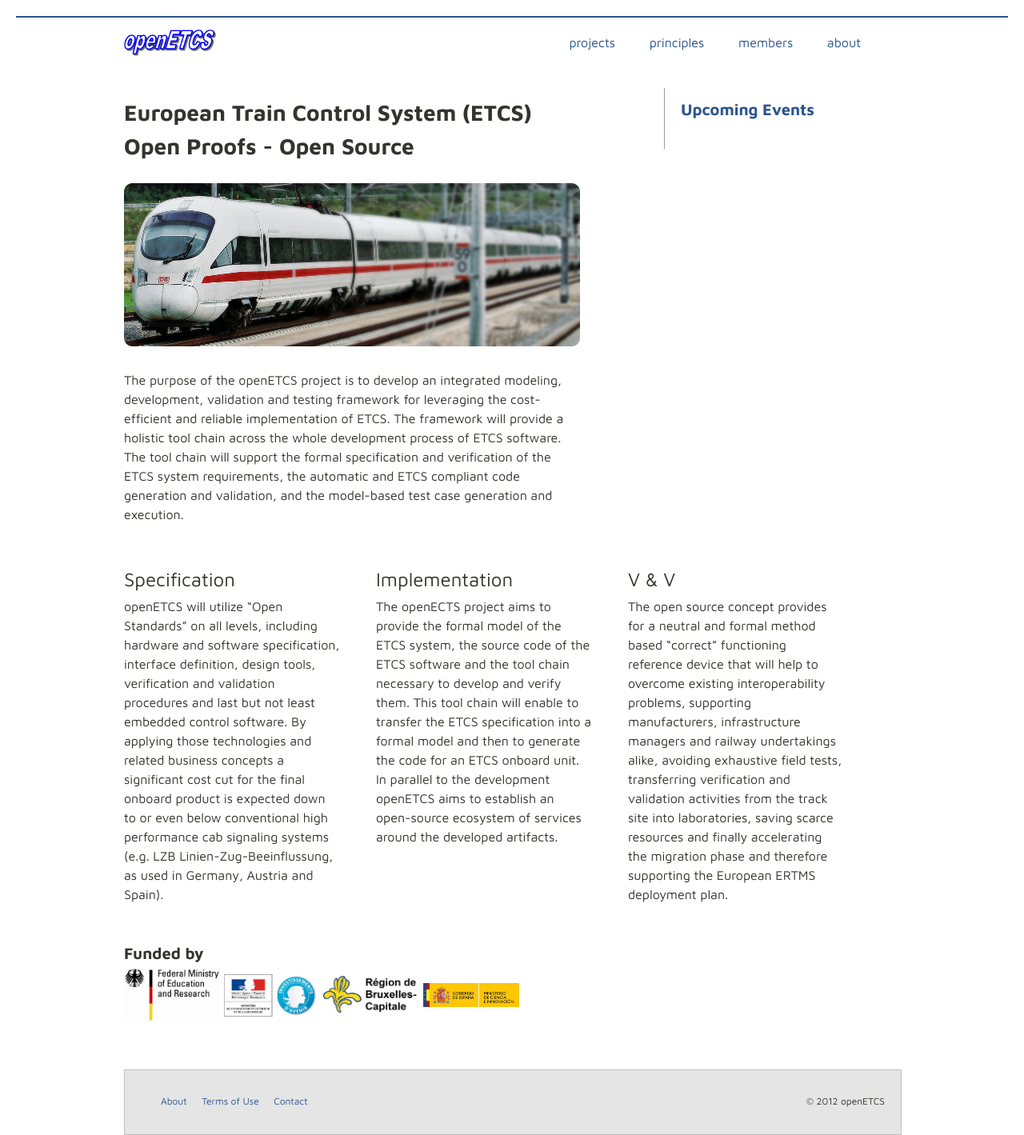
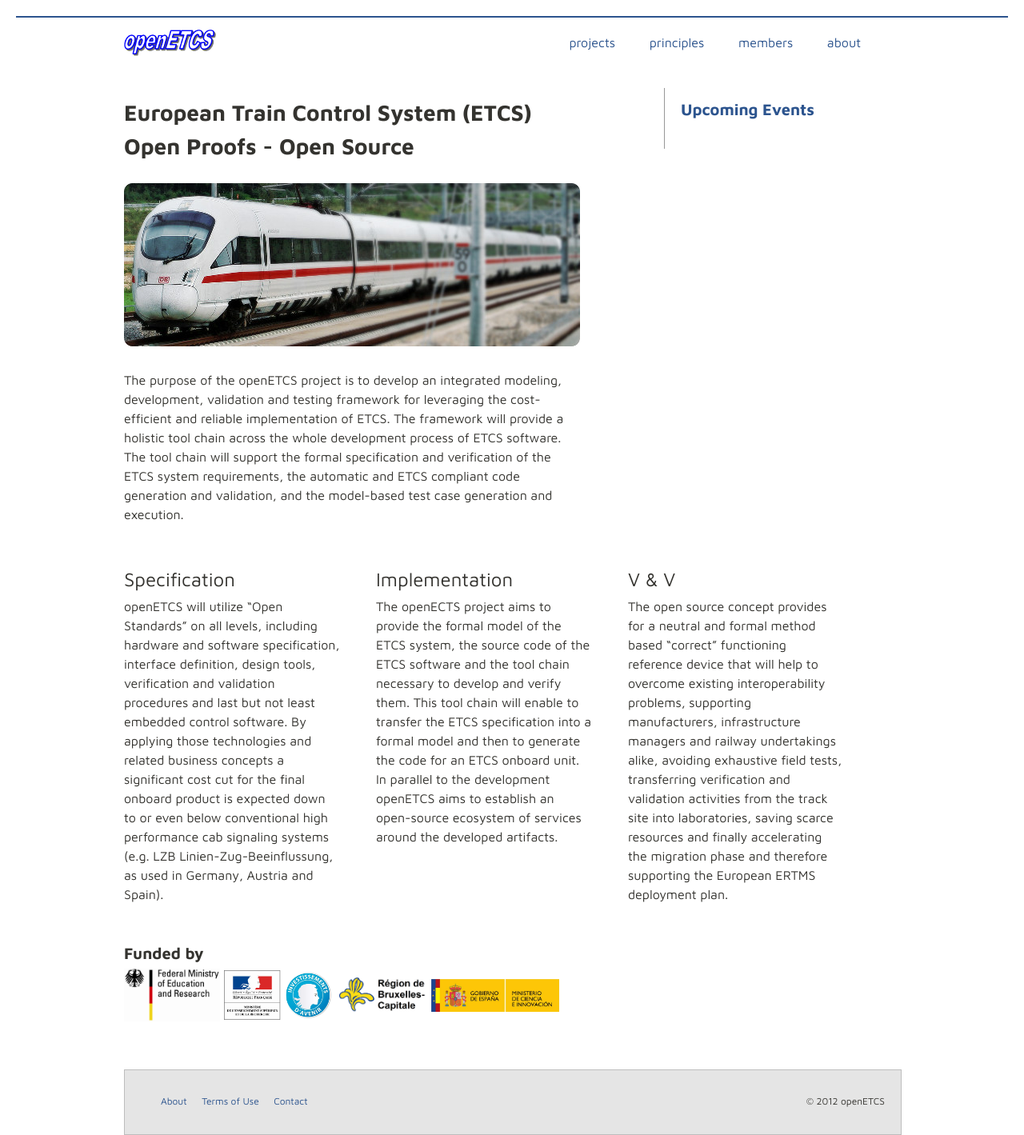
Before and after one commit to openETCS/openetcs.github.com, a Jekyll site: the page built from testDesign.html, in a window 1280 px wide. Shown: the whole page at 80% size. Built offline with Jekyll 4.4.1, drawn with Linux system fonts in a browser that asks for light colours.

Commit message:
Update testDesign.html

```diff
--- a/testDesign.html
+++ b/testDesign.html
@@ -53,9 +53,9 @@ title: European Train Control System. Open Proof. Open Source.
 
 <h2>Funded by</h2>
        <img src="/images/sponsors/germany_logo.png" style="max-width: 120px" >
-         <img src="/images/sponsors/france_logo.png" style="max-width: 120px" />
-       <img src="/images/sponsors/brussels_logo.png" style="max-width: 120px" />
-        <img src="/images/sponsors/spain_logo.png" style="max-width: 120px" />
+         <img src="/images/sponsors/france_logo.png" style="max-width: 140px" />
+       <img src="/images/sponsors/brussels_logo.png" style="max-width: 110px" />
+        <img src="/images/sponsors/spain_logo.png" style="max-width: 160px" />
 
 
 <script type="text/javascript">
```
